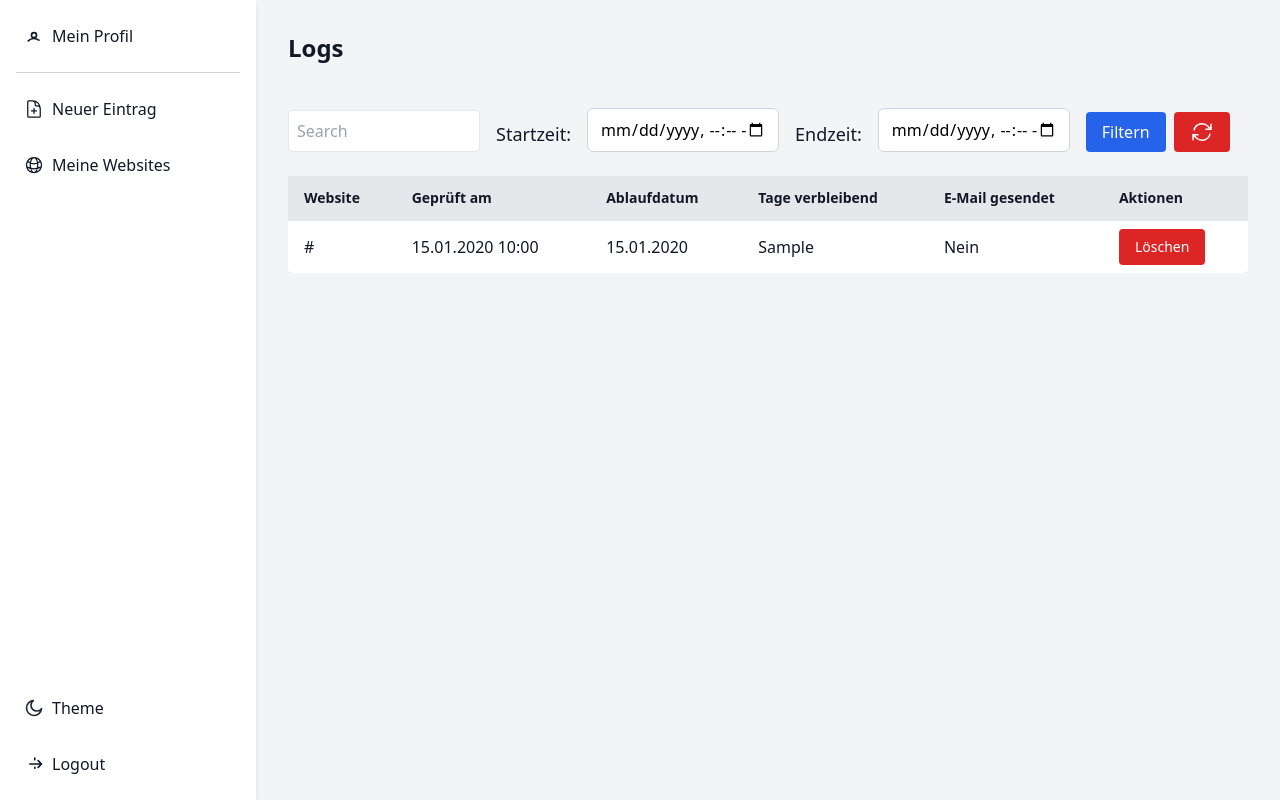
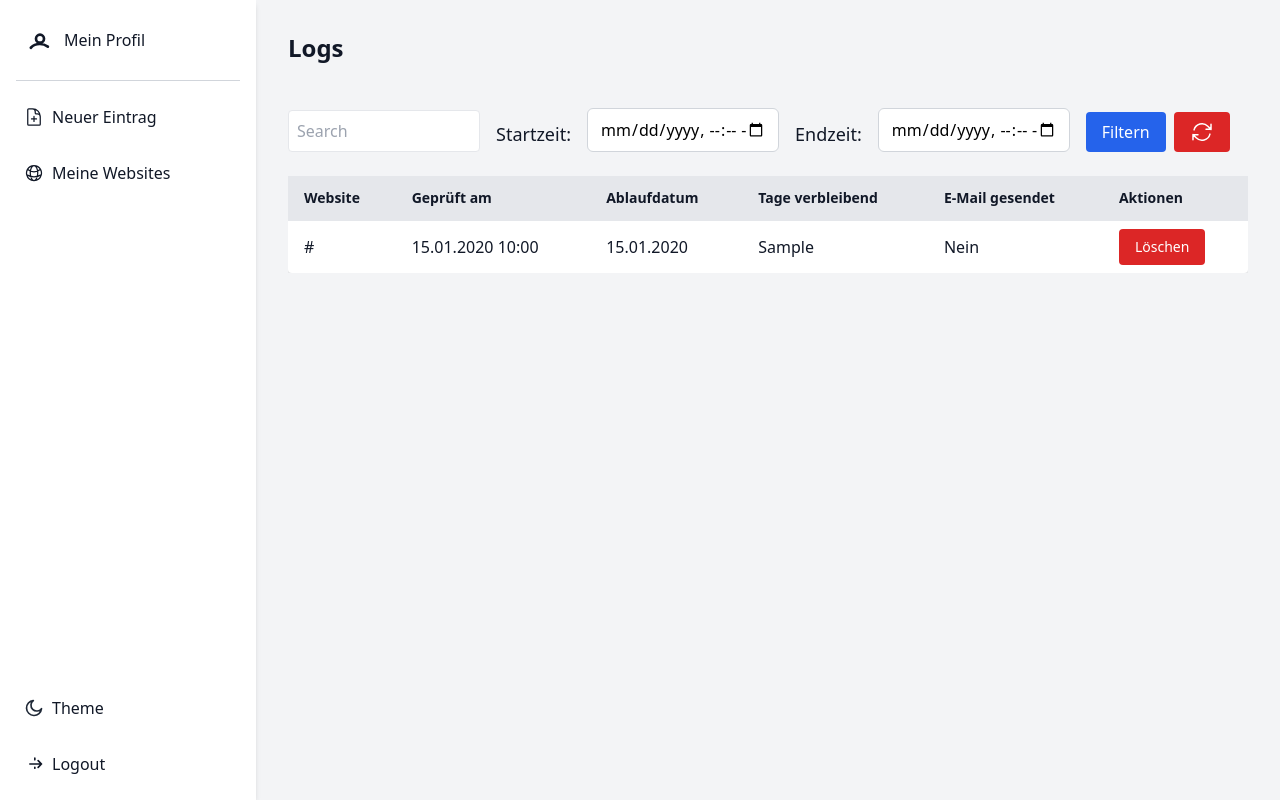
Before and after one commit to ZensykU2/SSL-Checker, a FastAPI app: template app/templates/logs.html in a window 1280 px wide. Run offline with FastAPI, Linux system fonts and the light colour scheme; the template is opened without the code that fills it: most values are stand-ins (such as "Sample title", 1, 10 or a date in 2020); some libraries are stand-ins or nearby versions.

Commit message:
feat: My Profile sidebar selection sized up for more importance.

```diff
--- a/app/templates/partials/sidebar.html
+++ b/app/templates/partials/sidebar.html
@@ -7,7 +7,7 @@
       class="flex items-center gap-2 text-left w-full p-2 rounded hover:bg-gray-200 dark:hover:bg-gray-700 transition {% if request.url.path == '/profile' %}bg-gray-200 dark:bg-gray-700 font-semibold{% endif %}"
     >
       <svg
-        class="w-5 h-5"
+        class="w-8 h-8"
         fill="none"
         stroke="currentColor"
         viewBox="0 0 24 24"
```
